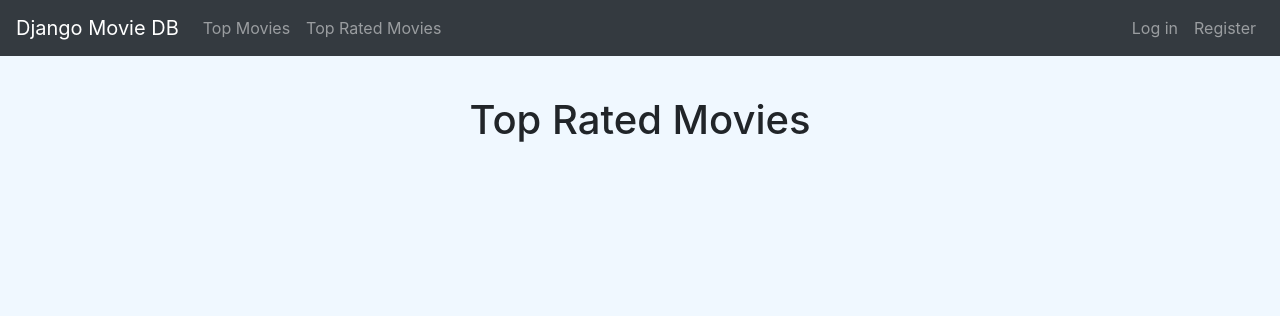
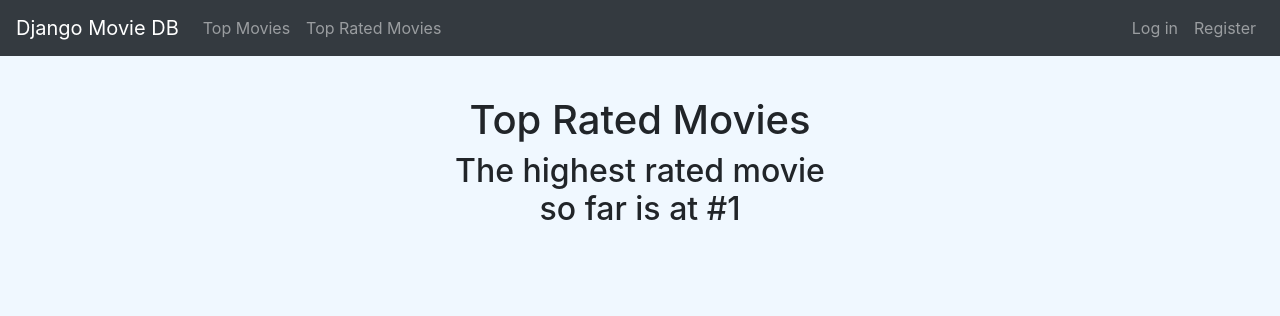
Before and after one commit to paulr909/django-movie-db, a Django app: page /movies/rated in a window 1280 px wide. Shown: the top 316 px of the page. Run offline with Django 3.2, Linux system fonts and the light colour scheme; data that the repository does not hold is empty; some libraries are stand-ins or nearby versions.

Commit message:
edit top_rated_list.html

```diff
--- a/core/templates/core/top_rated_list.html
+++ b/core/templates/core/top_rated_list.html
@@ -7,12 +7,11 @@
 
 {% block main %}
     <div class="row">
-        <div class="col-md-12">
-            <h1 class="text-center mb-5">Top Rated Movies</h1>
-        </div>
-    </div>
-    <div class="row">
         <div class="col-md-4 offset-md-4">
+            <header class="text-center">
+                <h1>Top Rated Movies</h1>
+                <h2>The highest rated movie so far is at #1</h2>
+            </header>
             {% cache 300 top10 %}
                 <ol>
                     {% for movie in object_list %}
```
